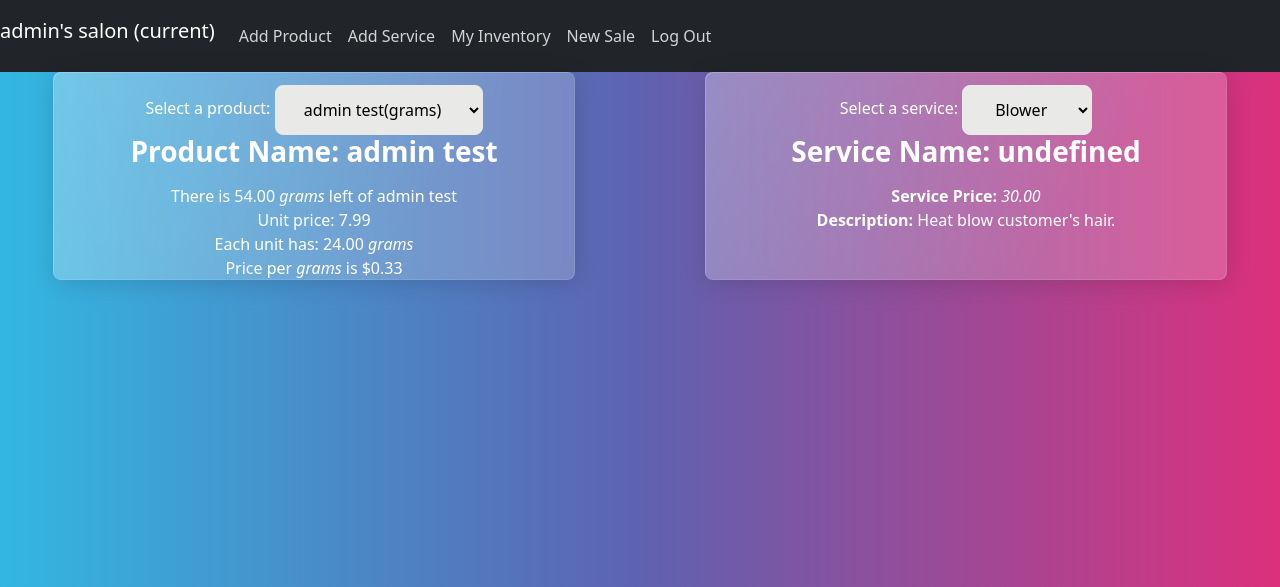
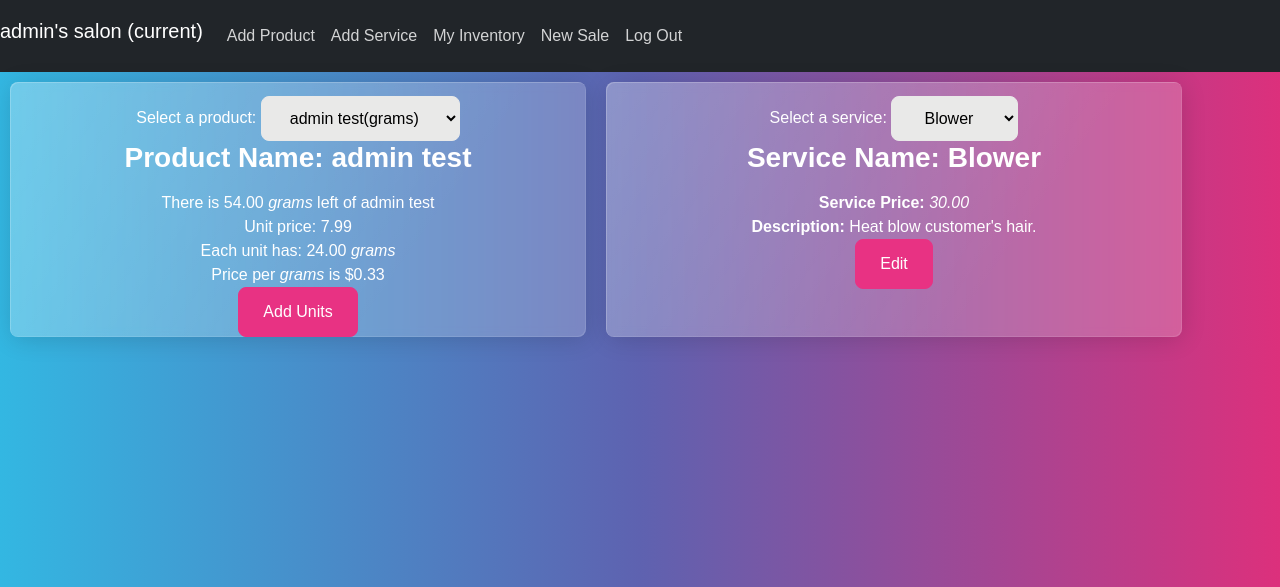
Before and after one commit to leny133/Finalproject, a Django app: page /inventory in a window 1280 px wide. Shown: the top 587 px of the page. Run offline with Django 3.2, Linux system fonts and the light colour scheme; a user stored in the database is signed in; data comes from the database, SQL or seed files in the repository; both versions use the stored data as it was after the commit; some libraries are stand-ins or nearby versions.

Commit message:
inventory modify front end

```diff
--- a/saloninventory/static/saloninventory/inventory.js
+++ b/saloninventory/static/saloninventory/inventory.js
@@ -1,20 +1,17 @@
-
 var ProductsGlobal;
 var ServicesGlobal;
 document.addEventListener("DOMContentLoaded", function () {
   fetch_products().then((Products) => {
     ProductsGlobal = Products;
     load_products(ProductsGlobal);
-    load_card(ProductsGlobal,0, "p");
+    load_card(ProductsGlobal, 0, "p");
   });
   fetch_services().then((services) => {
     ServicesGlobal = services;
     load_services(ServicesGlobal);
-    load_card(ServicesGlobal,0, "s");
+    load_card(ServicesGlobal, 0, "s");
   });
-
 });
-
 
 async function fetch_products() {
   const response = await fetch("/myproducts");
@@ -37,12 +34,15 @@ async function fetch_services() {
 }
 
 function load_products(Products) {
-    var y =""
+  var y = "";
   for (product in Products) {
     y = document.createElement("option");
     y.setAttribute("value", `${product}`);
     y.setAttribute("id", `p${Products[product].id}`);
     y.setAttribute("name", `${Products[product].Product_name}`);
+    y.setAttribute("units", `${Products[product].Units}`);
+    console.log(`${Products[product].Units}`);
+    alert(`${Products[product].Units}`);
     y.setAttribute(
       "price",
       `${(
@@ -51,12 +51,10 @@ function load_products(Products) {
     );
     y.innerHTML = `${Products[product].Product_name}(${Products[product].Measure_type}) `;
     document.querySelector("#products").append(y);
-
   }
-
 }
 function load_services(services) {
-    var y =""
+  var y = "";
   for (service in services) {
     y = document.createElement("option");
     y.setAttribute("value", `${service}`);
@@ -66,12 +64,10 @@ function load_services(services) {
     y.innerHTML = `${services[service].Service_name}`;
     document.querySelector("#services").append(y);
   }
-
 }
 
-function load_card(Item,pos,ps){
-    var y = ""
-    if(ps=="p"){
+function load_card(Item, pos, ps) {
+  if (ps == "p") {
     document.getElementById("prodBody").innerHTML = `
             <h3><b>Product Name:</b> ${Item[pos].Product_name}</h3>
             There is ${Item[pos].Total_amount} <i>${
@@ -85,22 +81,41 @@ function load_card(Item,pos,ps){
       Item[pos].Unit_price / Item[pos].Amount_per_unit
     ).toFixed(2)}
             `;
+        console.log(Item)
+    document.getElementById("pfoot").innerHTML = `
+             <button class="btn btn-primary" onclick="editproduct(${Item[pos].id},'p')">Add Units</button>
+        `;
   }
   if (ps == "s") {
     document.getElementById("servBody").innerHTML = `
-            <h3><b>Service Name:</b> ${Item[pos].Product_name}</h3>
+            <h3><b>Service Name:</b> ${Item[pos].Service_name}</h3>
             <b>Service Price:</b> <i>${Item[pos].Service_price}</i>
             <br><b>Description:</b> ${Item[pos].Service_description}
             `;
 
+    document.getElementById("sfoot").innerHTML = `
+             <button class="btn btn-primary" onclick="editproduct(${Item[pos].Service_id},'s')">Edit</button>
+        `;
+  }
+}
+function pchange() {
+  var position = document.querySelector("#products").value;
+  load_card(ProductsGlobal, position, "p");
+}
+function schange() {
+  var position = document.querySelector("#services").value;
+  load_card(ServicesGlobal, position, "s");
+}
+function editproduct(pId,type){
+    if(type=="p"){
+        const Units = document.getElementById(`p${pId}`).getAttribute("units");
+        alert(Units)
+    }
+    if(type=="s"){
+        const Price = document
+          .getElementById(`s${pId}`)
+          .getAttribute("price");
+
     }
 
 }
-function pchange(){
-    var position = document.querySelector("#products").value
-    load_card(ProductsGlobal,position,"p")
-}
-function schange(){
-    var position = document.querySelector("#services").value;
-    load_card(ServicesGlobal,position,"s")
-}
--- a/saloninventory/templates/saloninventory/Inventory.html
+++ b/saloninventory/templates/saloninventory/Inventory.html
@@ -4,19 +4,54 @@
 
   {% block body %}
   <style>
-    table, th, td {
-      border: 4px solid rgb(83, 1, 66);
-    }
+    * {
+  box-sizing: border-box;
+}
+
+body {
+  font-family: Arial, Helvetica, sans-serif;
+}
+
+/* Float four columns side by side */
+.column {
+  float: center;
+  width: 45%;
+  padding: 0 10px;
+  margin: 10px;
+}
+
+/* Remove extra left and right margins, due to padding */
+.row {margin: auto;}
+
+/* Clear floats after the columns */
+.row:after {
+  content: "";
+  display: flex;
+  clear: both;
+}
+
+/* Responsive columns */
+@media screen and (max-width: 600px) {
+  .column {
+    width: 100%;
+    display: block;
+    margin-bottom: 20px;
+  }
+}
+
+/* Style the counter cards */
+.card {
+  box-shadow: 0 4px 8px 0 rgba(0, 0, 0, 0.2);
+  display: flex;
+   flex-wrap: wrap;
+   justify-content: space-between;
+  text-align: center;
+}
     </style>
-    <div class="row">
+    <div class="row" style="text-align: center;">
   <div
         class="card border-success column"
-        style="
-          max-width: 40%;
-          text-align: center;
-          margin-left: auto;
-          margin-right: auto;
-        ">
+        >
 
   <div id="cartproduct-view" class="header">
 
@@ -27,12 +62,7 @@
   </div></div>
   <div
         class="card border-success column"
-        style="
-          max-width: 40%;
-          text-align: center;
-          margin-left: auto;
-          margin-right: auto;
-        ">
+        >
   <div id="cartservice-view" class="header">
     <label for="services" style="text-align: center; margin: auto"><br>Select a service:<br></label>
     <select name="services" id="services" class="btn btn-light" onchange="schange()"></select><br>
```
Also changed, not shown: db.sqlite3. Lines whose indentation alone changed are shown as unchanged.
